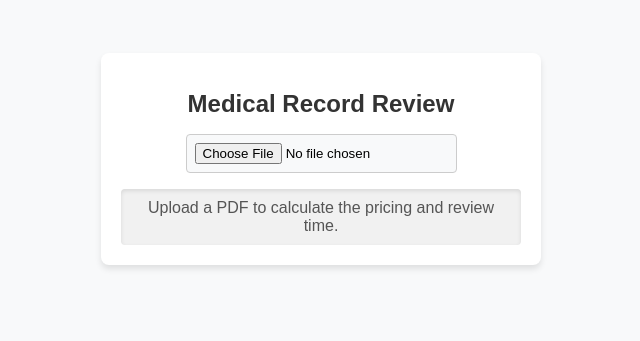
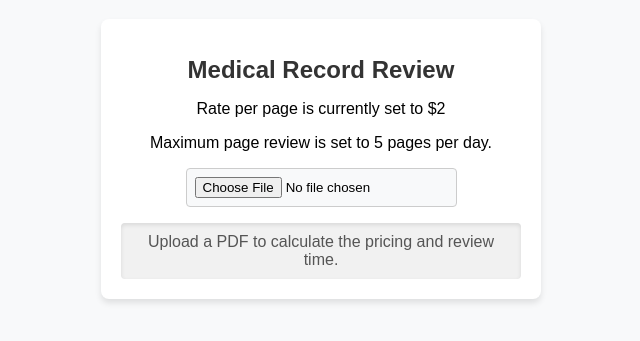
Before and after one commit to toperrrrrrrr/casecarecom, a plain HTML site: page index.html in a window 1280 px wide. Shown: the part 241-582 px from the top of the page, without its empty margins (319-959 px from the left). Drawn offline with Linux system fonts and the light colour scheme.

Commit message:
added more information in the layout

```diff
--- a/index.html
+++ b/index.html
@@ -63,6 +63,8 @@
 <body>
   <div class="container">
     <h1>Medical Record Review</h1>
+    <p>Rate per page is currently set to $2</p>
+    <p>Maximum page review is set to 5 pages per day. </p>
     <input type="file" id="pdfUpload" accept="application/pdf" />
     <div id="output">Upload a PDF to calculate the pricing and review time.</div>
   </div>
```
